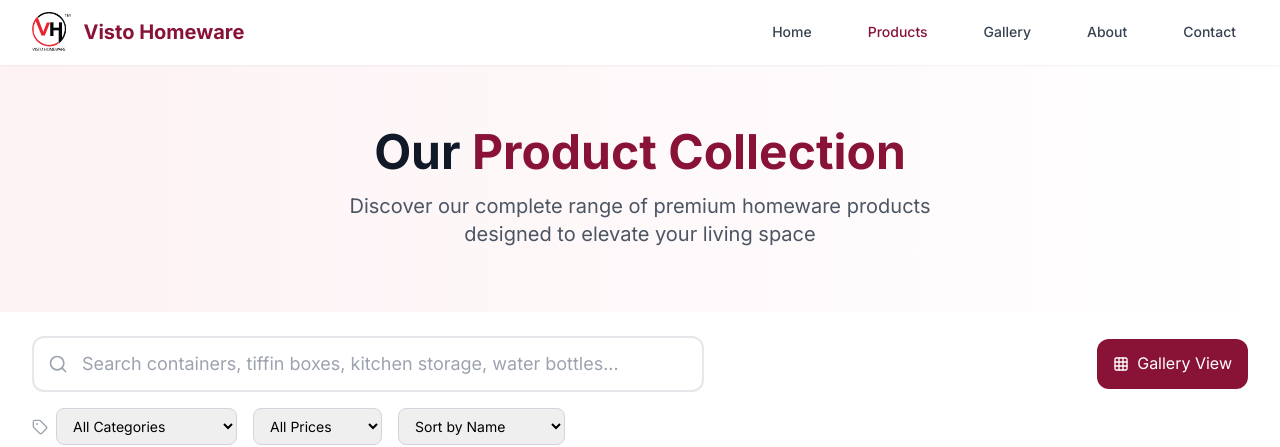
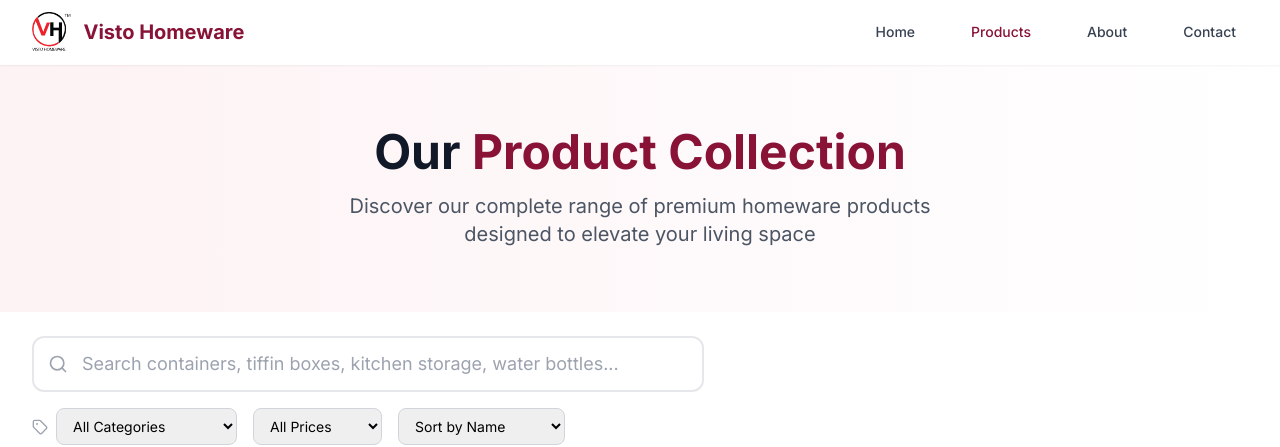
Before and after one commit to priyanshusaraf/vh, a Next.js app: page /products in a window 1280 px wide. Shown: the top 447 px of the page. Built offline with nearby package versions, Linux system fonts and the light colour scheme.

Commit message:
fresher commit yet again fam

```diff
--- a/pages/index.js
+++ b/pages/index.js
@@ -847,7 +847,7 @@ export default function Home() {
               </div>
               <h3 className="text-xl font-bold mb-3 text-gray-800">Email Us</h3>
               <p className="text-gray-600 mb-2">Quick response guaranteed</p>
-              <a href="mailto:smplastics@gmail.com" className="text-burgundy-800 font-semibold hover:underline">
+              <a href="mailto:info@vistohomeware.com" className="text-burgundy-800 font-semibold hover:underline">
                 info@vistohomeware.com
               </a>
             </div>
--- a/pages/products.js
+++ b/pages/products.js
@@ -279,9 +279,6 @@ export default function Products() {
                 <Link href="/products" className="text-burgundy-800 px-3 py-2 text-sm font-medium">
                   Products
                 </Link>
-                <Link href="/gallery" className="text-gray-700 hover:text-burgundy-800 px-3 py-2 text-sm font-medium transition-colors">
-                  Gallery
-                </Link>
                 <Link href="/#about" className="text-gray-700 hover:text-burgundy-800 px-3 py-2 text-sm font-medium transition-colors">
                   About
                 </Link>
@@ -311,9 +308,6 @@ export default function Products() {
                 </Link>
                 <Link href="/products" className="block px-3 py-2 text-burgundy-800 transition-colors">
                   Products
-                </Link>
-                <Link href="/gallery" className="block px-3 py-2 text-gray-700 hover:text-burgundy-800 transition-colors">
-                  Gallery
                 </Link>
                 <Link href="/#about" className="block px-3 py-2 text-gray-700 hover:text-burgundy-800 transition-colors">
                   About
@@ -365,14 +359,6 @@ export default function Products() {
                 <Filter className="w-4 h-4" />
                 Filters
               </button>
-
-              <Link
-                href="/gallery"
-                className="flex items-center gap-2 px-4 py-3 bg-burgundy-800 text-white rounded-xl hover:bg-burgundy-900 transition-colors"
-              >
-                <Grid className="w-4 h-4" />
-                Gallery View
-              </Link>
             </div>
           </div>
 
@@ -524,8 +510,8 @@ export default function Products() {
               </div>
               <h3 className="text-xl font-bold mb-3 text-gray-800">Email Us</h3>
               <p className="text-gray-600 mb-2">Quick response guaranteed</p>
-              <a href="mailto:smplastics@gmail.com" className="text-burgundy-800 font-semibold hover:underline">
-                smplastics@gmail.com
+              <a href="mailto:info@vistohomeware.com" className="text-burgundy-800 font-semibold hover:underline">
+                info@vistohomeware.com
               </a>
             </div>
             <div className="text-center group">
```
Also changed, not shown: 1 other file (tests, documents, lock files or other folders).
